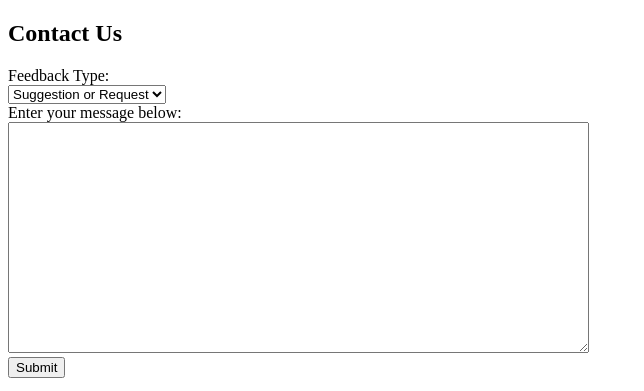
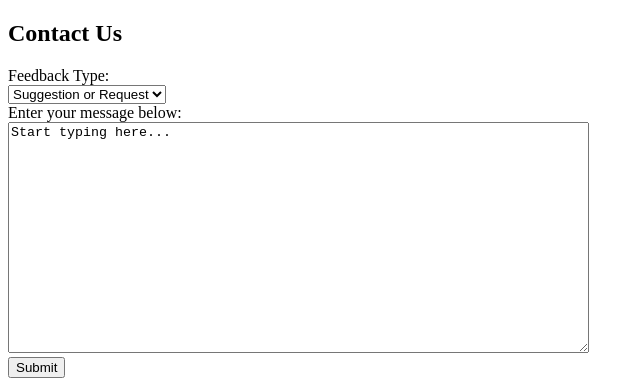
Before and after one commit to giladshanan/giladshanan.github.io, a plain HTML site: page feedback.html in a window 1280 px wide. Shown: the top 391 px of the page, without its empty margins (0-644 px from the left). Drawn offline with Linux system fonts and the light colour scheme.

```diff
--- a/feedback.html
+++ b/feedback.html
@@ -23,8 +23,7 @@
   <div>
     <label>Enter your message below:</label>
     <br>
-    <textarea name="comments" rows="15" cols="70" placeholder="test">
-    </textarea>
+    <textarea name="comments" rows="15" cols="70" placeholder="test">Start typing here...</textarea>
   </div>
 
   <input type="submit" name="submit">
```
